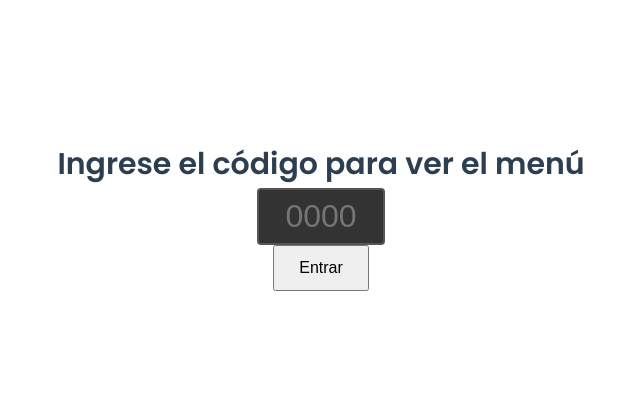
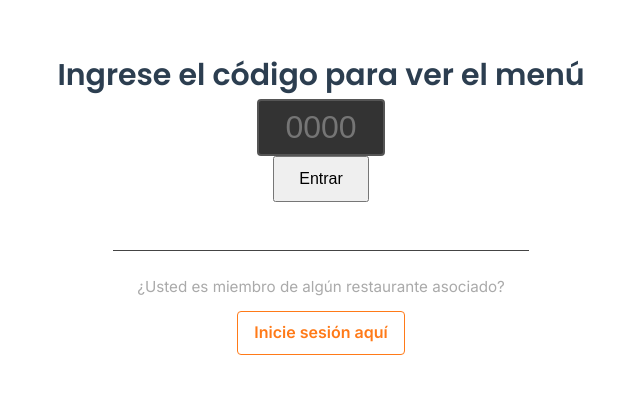
Before and after one commit to gabrielzv/RestaurantManagementSystem, a Vue app in the folder client/: page / in a window 1280 px wide. Shown: the part 105-498 px from the top of the page, without its empty margins (319-959 px from the left). Built offline with nearby package versions, Linux system fonts and the light colour scheme.

Commit message:
Quick little commit to add login button and URL restrictions as it was worked on US03

```diff
--- a/client/src/router/index.ts
+++ b/client/src/router/index.ts
@@ -4,6 +4,12 @@ import CodeEntry from "../views/CodeEntry.vue";
 import WaiterLogin from "../views/WaiterLogin.vue";
 import WaiterPanel from "../views/WaiterPanel.vue";
 import WaiterTable from "../views/WaiterTable.vue";
+
+// Helper function to check if waiter is authenticated
+function isWaiterAuthenticated(): boolean {
+  const token = localStorage.getItem("waiter_token");
+  return !!token;
+}
 
 const router = createRouter({
   history: createWebHistory(import.meta.env.BASE_URL),
@@ -29,11 +35,19 @@ const router = createRouter({
       path: "/waiter/panel",
       name: "waiter-panel",
       component: WaiterPanel,
+      meta: { requiresAuth: true, hideLayout: true },
     },
     {
       path: "/waiter/table/:tableNumber/:waiterId/:code",
       name: "waiter-table",
       component: WaiterTable,
+      meta: { requiresAuth: true, hideLayout: true },
+    },
+    {
+      path: "/waiter/:pathMatch(.*)*",
+      name: "waiter-catch-all",
+      redirect: { name: "waiter-login" },
+      meta: { requiresAuth: true },
     },
     {
       path: "/about",
@@ -43,4 +57,42 @@ const router = createRouter({
   ],
 });
 
+// Navigation guard to protect waiter routes
+router.beforeEach((to, from, next) => {
+  const isAuth = isWaiterAuthenticated();
+
+  // Protect all /waiter/* routes except /waiter/login
+  const isWaiterRoute = to.path.startsWith('/waiter/') && to.path !== '/waiter/login';
+
+  if ((to.meta.requiresAuth || isWaiterRoute) && !isAuth) {
+    // Redirect to waiter login if not authenticated
+    next({ name: "waiter-login" });
+    return;
+  }
+
+  // Additional validation for waiter-table route
+  if (to.name === 'waiter-table' && isAuth) {
+    try {
+      const session = localStorage.getItem('waiter_session');
+      if (session) {
+        const sessionData = JSON.parse(session);
+        const sessionWaiterId = sessionData.waiterId;
+        const routeWaiterId = to.params.waiterId;
+
+        // Check if the waiterId in the URL matches the logged-in waiter
+        if (sessionWaiterId && routeWaiterId && String(sessionWaiterId) !== String(routeWaiterId)) {
+          // Unauthorized access attempt - redirect to panel
+          alert('No tienes permiso para acceder a esta mesa.');
+          next({ name: "waiter-panel" });
+          return;
+        }
+      }
+    } catch (e) {
+      console.error('Error validating waiter access:', e);
+    }
+  }
+
+  next();
+});
+
 export default router;
--- a/client/src/views/CodeEntry.vue
+++ b/client/src/views/CodeEntry.vue
@@ -50,6 +50,11 @@ const submit = async () => {
       </div>
 
       <p class="error" v-if="error">{{ error }}</p>
+
+      <div class="waiter-section">
+        <p class="waiter-text">¿Usted es miembro de algún restaurante asociado?</p>
+        <router-link to="/waiter/login" class="waiter-link">Inicie sesión aquí</router-link>
+      </div>
     </div>
   </main>
 </template>
@@ -83,4 +88,34 @@ input {
   color: #d32f2f;
   margin-top: 1rem;
 }
+
+.waiter-section {
+  margin-top: 3rem;
+  text-align: center;
+  padding: 1.5rem;
+  border-top: 1px solid #444;
+}
+
+.waiter-text {
+  color: #aaa;
+  font-size: 0.95rem;
+  margin-bottom: 0.75rem;
+}
+
+.waiter-link {
+  display: inline-block;
+  color: var(--color-accent);
+  text-decoration: none;
+  font-weight: 600;
+  font-size: 1rem;
+  padding: 0.5rem 1rem;
+  border: 1px solid var(--color-accent);
+  border-radius: 4px;
+  transition: all 0.2s ease;
+}
+
+.waiter-link:hover {
+  background-color: var(--color-accent);
+  color: white;
+}
 </style>
--- a/client/src/views/WaiterLogin.vue
+++ b/client/src/views/WaiterLogin.vue
@@ -22,11 +22,14 @@ const submit = async () => {
       username: username.value,
       password: password.value,
     });
-    // store waiter session
+    // store waiter token for authentication
+    const token = data.token || data.Token;
+    localStorage.setItem("waiter_token", token);
+    // store waiter session data
     localStorage.setItem(
       "waiter_session",
       JSON.stringify({
-        token: data.token || data.Token,
+        token: token,
         waiterId: data.id || data.Id,
         restaurantId: data.restaurantId || data.RestaurantId,
         username: data.username || data.Username,
```
Also changed, not shown: 1 other file (tests, documents, lock files or other folders).
